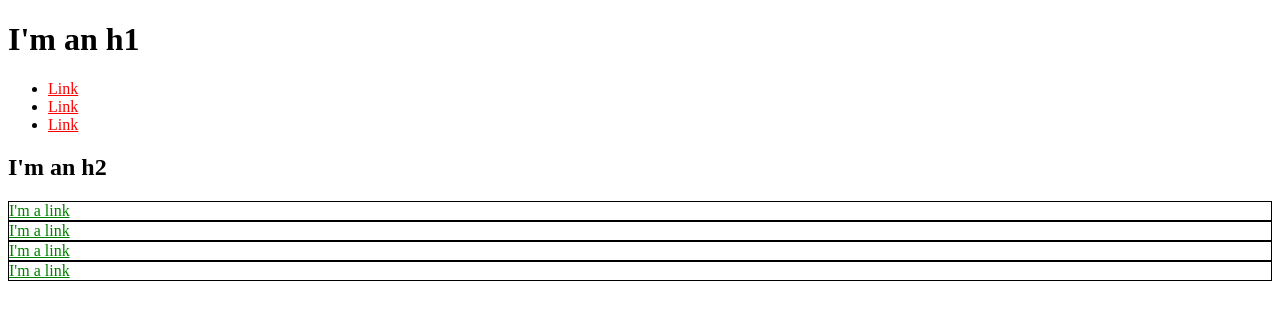
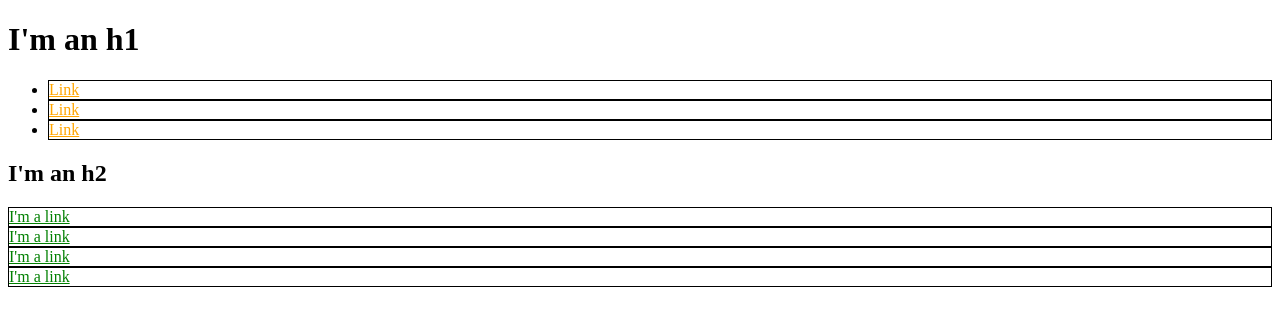
Before and after one commit to piccetto/piccetto.github.io, a Jekyll site: the page built from index.html, in a window 1280 px wide. Shown: the top 326 px of the page. Built offline with Jekyll 4.4.1, drawn with Linux system fonts in a browser that asks for light colours.

Commit message:
exercise for the section 1.4

```diff
--- a/assets/css/style.scss
+++ b/assets/css/style.scss
@@ -8,6 +8,13 @@ div {
     }
 }
 
+li {
+    border: 1px solid black;
+    a {
+        color: orange;
+    }
+}
+
 a {
     color: red;
 }
```
